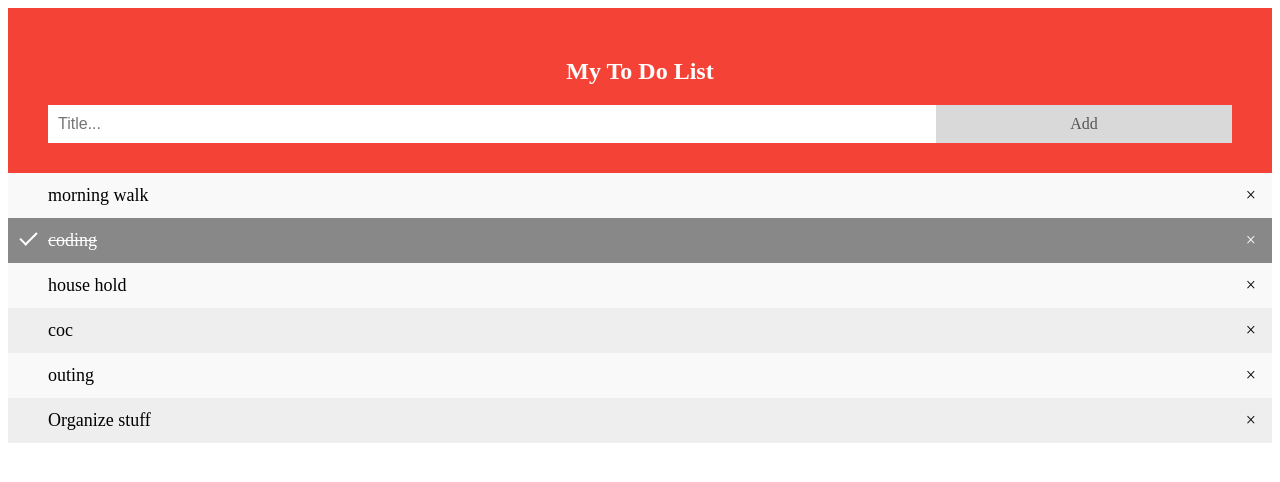
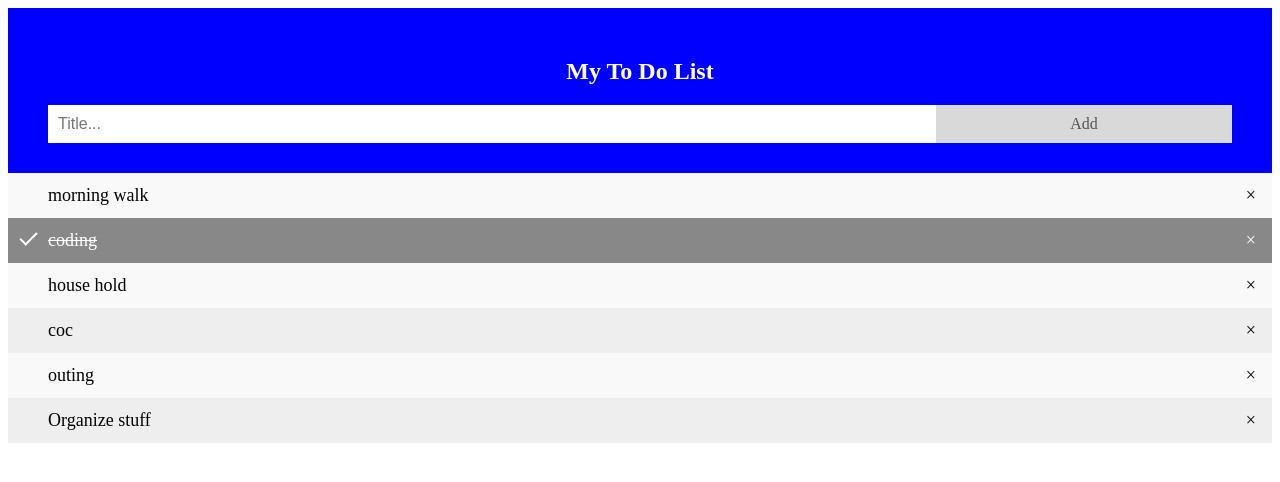
Before and after one commit to sahil22goyat/to-do, a plain HTML site: page todo-list-project/index.html in a window 1280 px wide. Drawn offline with Linux system fonts and the light colour scheme.

Commit message:
Update styles.css

```diff
--- a/todo-list-project/styles.css
+++ b/todo-list-project/styles.css
@@ -60,7 +60,7 @@ ul li.checked::before {
 }
 
 .header {
-    background-color: #f44336;
+    background-color:blue;
     padding: 30px 40px;
     color: white;
     text-align: center;
```
